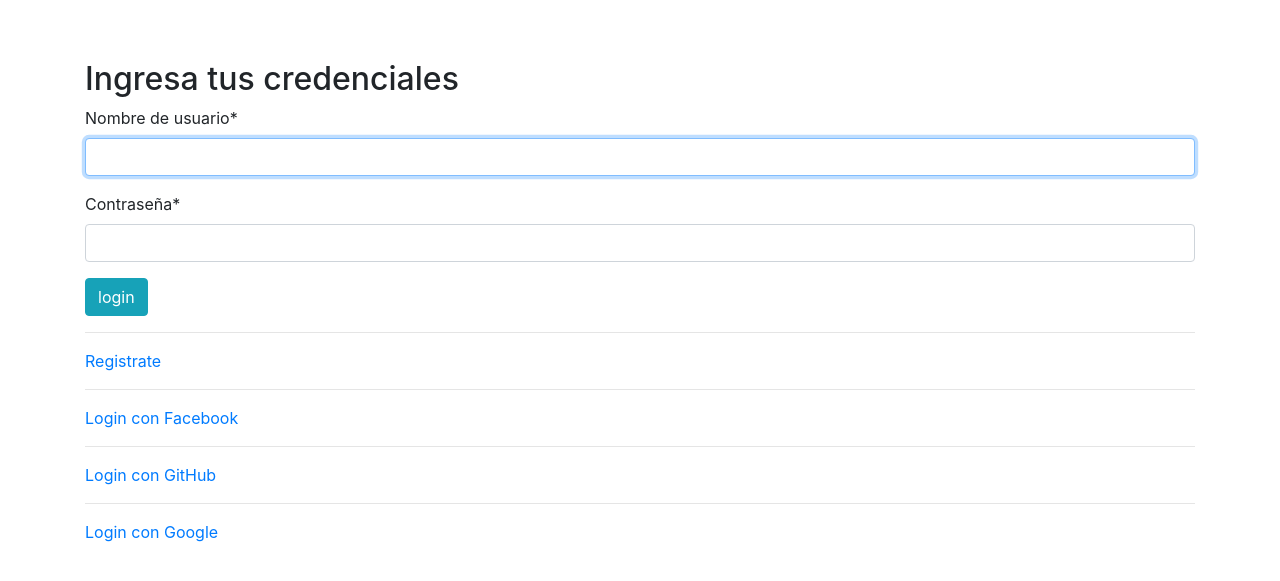
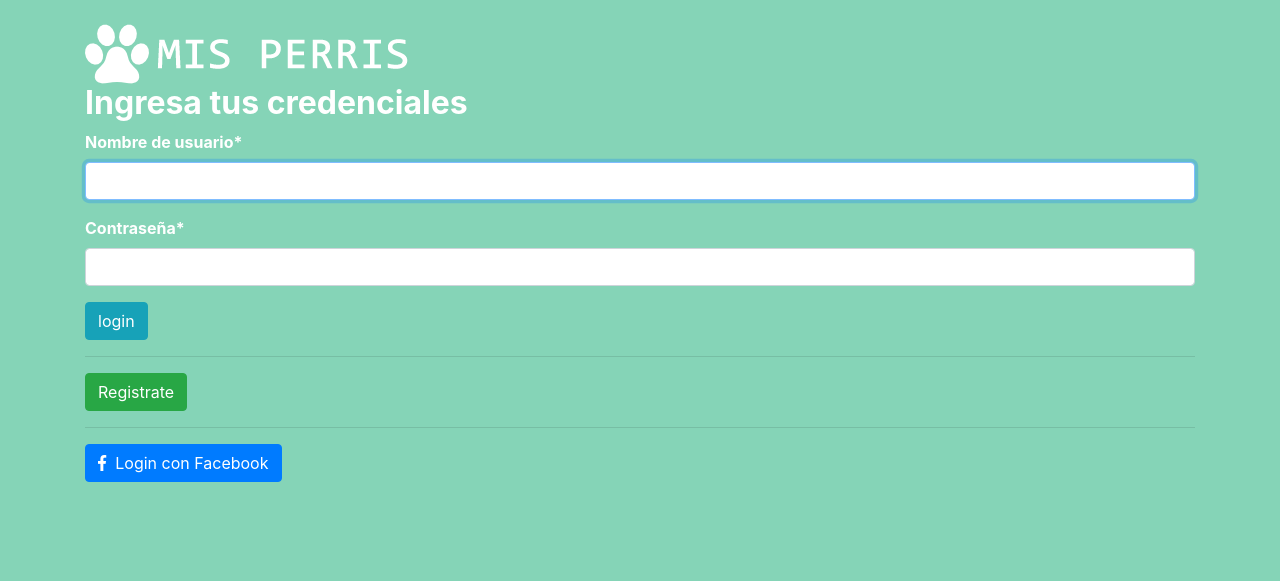
Before and after one commit to hecjara/misperris, a Django app: page /accounts/login/ in a window 1280 px wide. Shown: the top 581 px of the page. Run offline with Django 3.2, Linux system fonts and the light colour scheme; some libraries are stand-ins or nearby versions.

Commit message:
se agrega interfas a register y login y boton de facebook

```diff
--- a/accounts/static/accounts/css/estilos.css
+++ b/accounts/static/accounts/css/estilos.css
@@ -1,54 +1,79 @@
-h2 {
-    text-align: center
+/*BOTON FACEBOOK*************************************************************************/
+.login-form {
+    width: 385px;
+    margin: 30px auto;
+}
+.login-form form {
+    margin-bottom: 15px;
+    background: #f7f7f7;
+    box-shadow: 0px 2px 2px rgba(0, 0, 0, 0.3);
+    padding: 30px;
+}
+.login-form h2 {
+    margin: 0 0 15px;
+}
+.form-control, .login-btn {
+    min-height: 38px;
+    border-radius: 2px;
+}
+.input-group-addon .fa {
+    font-size: 18px;
+}
+.login-btn {
+    font-size: 15px;
+    font-weight: bold;
+}
+.social-btn .btn {
+    border: none;
+    margin: 10px 3px 0;
+    opacity: 1;
+}
+.social-btn .btn:hover {
+    opacity: 0.9;
+}
+.social-btn .btn-primary {
+    background: #3B5998;
+}
+.social-btn .btn-info {
+    background: #64ccf1;
+}
+.social-btn .btn-danger {
+    background: #df4930;
+}
+.or-seperator {
+    margin-top: 20px;
+    text-align: center;
+    border-top: 1px solid #ccc;
+}
+.or-seperator i {
+    padding: 0 10px;
+    background: #f7f7f7;
+    position: relative;
+    top: -11px;
+    z-index: 1;
+}
+/************************************************************************************/
 
-}
-.h2{
-    color:white
-}
-
-label{
-    color:white;
-    font-weight: bold
+.color_fondo {
+    background: rgb(133,212,183);
 
 }
 
-form {
-    text-align: center
+
+.letra_blanca{
+    font-weight: bold;
+    color: white;
+}
+
+.encabezado {
+    display: block;
+}
+
+.titulo {
+    margin-top: -50px;
+    margin-left: 800px;
+}
+
+.logo {
 
 }
-
-html {
-    background-color: rgb(133,212,183)
-}
-
-.centrado{
-    margin:10px auto;
-    display:block;
-}
-
-.butn {
-    -webkit-border-radius: 28;
-    -moz-border-radius: 28;
-    border-radius: 28px;
-    font-family: Arial;
-    color: #ffffff;
-    font-size: 20px;
-    background: #3489d9;
-    padding: 10px 20px 10px 20px;
-    border: solid #000000 2px;
-    text-decoration: none;
-}
-
-
-.butn:hover {
-    text-decoration: none;
-}
-
-.formulario{
-    text-align: left
-}
-
-.titulo{
-    text-align: left;
-    color:white;
-}
--- a/accounts/templates/registration/login.html
+++ b/accounts/templates/registration/login.html
@@ -6,20 +6,33 @@
     <meta http-equiv="X-UA-Compatible" content="ie=edge">
     {% load static %}
     <title>Login Mis Perris</title>
+    <link rel="stylesheet" href="{% static 'accounts/css/estilos.css' %}">
     <!--links boostrap4-->
     <link rel="stylesheet" href="https://stackpath.bootstrapcdn.com/bootstrap/4.1.3/css/bootstrap.min.css">
     <script src="https://stackpath.bootstrapcdn.com/bootstrap/4.1.3/js/bootstrap.min.js"></script>
+    <!--font awesome-->
+    <link rel="stylesheet" href="https://use.fontawesome.com/releases/v5.5.0/css/all.css" integrity="sha384-B4dIYHKNBt8Bc12p+WXckhzcICo0wtJAoU8YZTY5qE0Id1GSseTk6S+L3BlXeVIU" crossorigin="anonymous">
 </head>
+
+<style>
+
+    body{
+        background: rgb(133,212,183);
+    }
+
+</style>
+
+
 <body>
 
     {% load crispy_forms_tags %} <!--cargar plugin crispy-->
+    <br>
+    <div class="container color_fondo">
+        <img src="{% static 'accounts/img/logo.png' %}" alt="logo">
 
-    <div class="container">
-        <img src="{% static 'core/img/logo.png' %}" alt="logo">
+        <h2 class="letra_blanca" >Ingresa tus credenciales</h2>
 
-        <h2 class="h2" >Ingresa tus credenciales</h2>
-
-        <form action="" method="post">
+        <form action="" method="post" class="letra_blanca" >
             {% csrf_token %}
             <table>
                 {{ form | crispy }}
@@ -27,14 +40,18 @@
             <input type="submit" value="login" class="btn btn-info">
         </form>
         <hr>
-        <a href="{% url 'register' %}">Registrate</a>
+
+                                                                                                <!--&nbsp; = espacio-->
+        <a  href="{% url 'register' %}" class="btn btn-success">Registrate</a>
         <hr>
-        <a href="{% url 'social:begin' 'facebook' %}">Login con Facebook</a>
+        <a href="{% url 'social:begin' 'facebook' %}" class="btn btn-primary"><i class="fab fa-facebook-f"></i>&nbsp; Login con Facebook</a>
+
+        <!--
         <hr>
         <a href="{% url 'social:begin' 'github' %}">Login con GitHub</a>
         <hr>
         <a href="{% url 'social:begin' 'google-oauth2' %}">Login con Google</a>
-
+        -->
         <br>
 
     </div>
```
Also changed, not shown: accounts/templates/accounts/register.html (+23 -4 lines).
